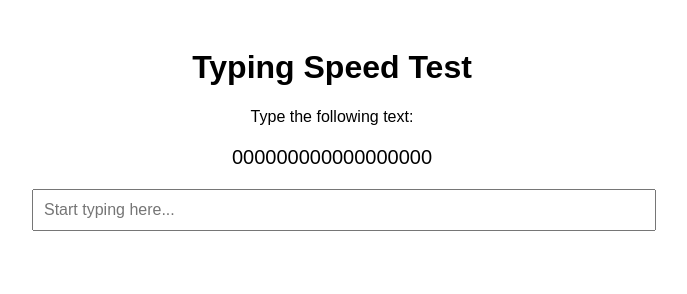
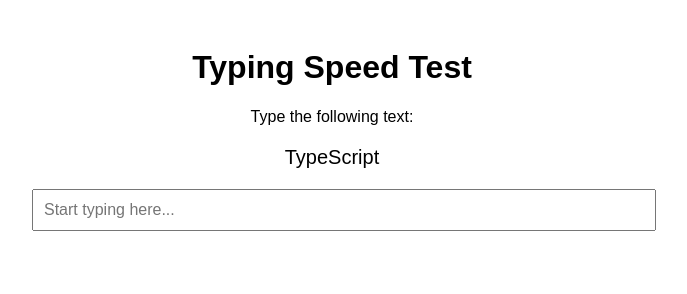
Before and after one commit to Hp92663/Typing-Speed, a plain HTML site: page index.html in a window 1280 px wide. Shown: the whole page, without its empty margins (308-995 px from the left). Drawn offline with Linux system fonts and the light colour scheme.

Commit message:
Update index.html

```diff
--- a/index.html
+++ b/index.html
@@ -51,7 +51,10 @@
   // Generate a random quote for typing test
   const quotes = [
     // "nation",
-    "000000000000000000",
+    "Hello World",
+    "Java",
+    "JavaScript",
+    "TypeScript"
 
   ];
   const randomQuote = quotes[Math.floor(Math.random() * quotes.length)];
```
